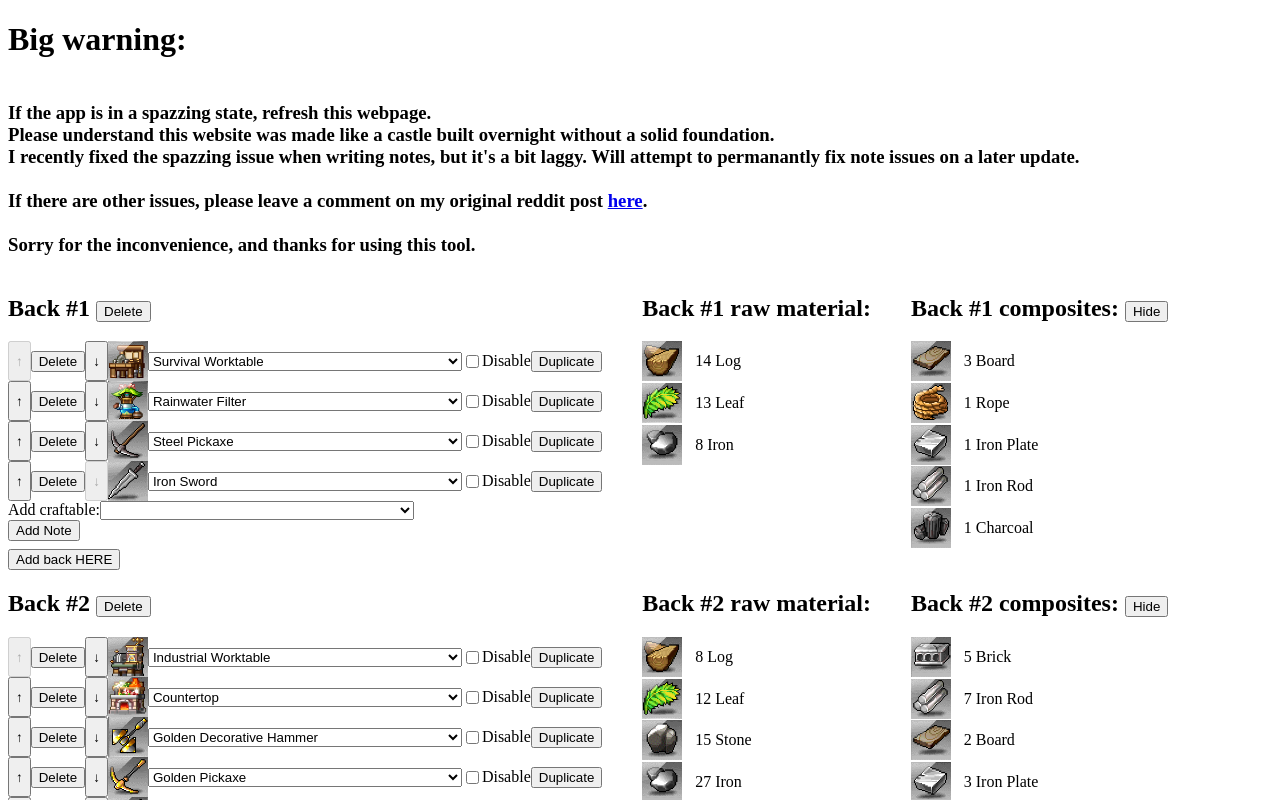
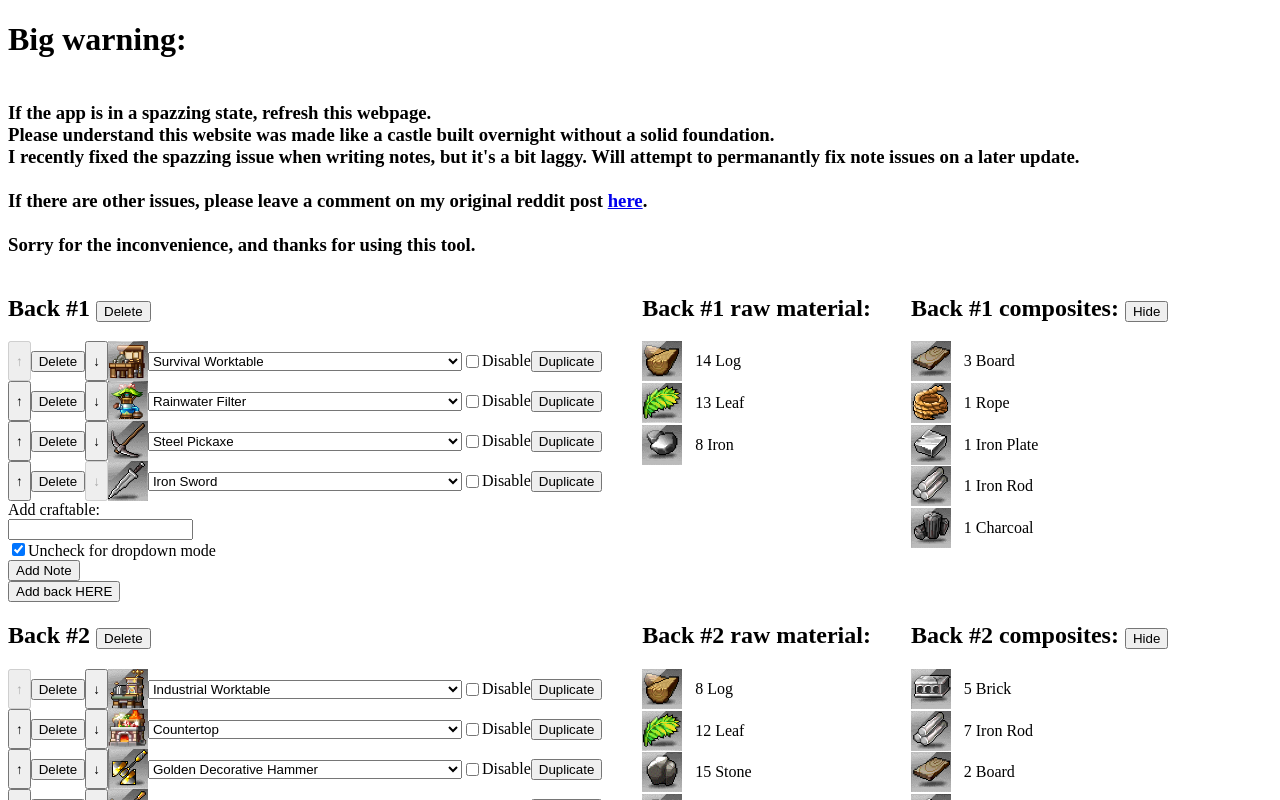
Before and after one commit to SLAzurin/misty-island-router, a React (Create React App) app: page / in a window 1280 px wide. Shown: the top 800 px of the page. Built offline with nearby package versions, Linux system fonts and the light colour scheme.

Commit message:
Add dumb search mode

```diff
--- a/src/App.tsx
+++ b/src/App.tsx
@@ -83,12 +83,12 @@ function App() {
   const [buildExportStrError, setBuildExportStrError] = useState("");
   const [showComposites, setShowComposites] = useState<boolean[]>([]);
   const [showImportRouteTextarea, setShowImportRouteTextarea] = useState(false);
-
-  useEffect(() => {
-    Object.keys(items).forEach((v) => {
-      getAsset(v);
-    });
-  }, []);
+  const [searchMode, setSearchMode] = useState<boolean[]>(
+    new Array(build.length).fill(false)
+  );
+  const [searchTerms, setSearchTerms] = useState<string[]>(
+    new Array(build.length).fill("")
+  );
 
   const addBack = (afterBackNumber?: number) => {
     let newBuild = [...build];
@@ -200,11 +200,9 @@ function App() {
   }, [buildExportStr]);
 
   useEffect(() => {
-    let newShowComposites: boolean[] = [];
-    for (let i = 0; i < build.length; i++) {
-      newShowComposites.push(true);
-    }
-    setShowComposites(newShowComposites);
+    setShowComposites(new Array(build.length).fill(true));
+    setSearchMode(new Array(build.length).fill(true));
+    setSearchTerms(new Array(build.length).fill(""));
     localStorage.setItem("mistyislandbuild", JSON.stringify(build));
   }, [build]);
 
@@ -382,6 +380,7 @@ function App() {
                       );
                     })}
                     <label>Add craftable:</label>
+                    {!searchMode[backNumber] && (
                       <select
                         name={"add-craftable-" + backNumber}
                         title={"add-craftable-" + backNumber}
@@ -405,6 +404,55 @@ function App() {
                             );
                           })}
                       </select>
+                    )}
+                    {searchMode[backNumber] && (
+                      <div>
+                        <input
+                          value={searchTerms[backNumber]}
+                          onChange={(e) => {
+                            let newSearchTerm = [...searchTerms];
+                            newSearchTerm[backNumber] = e.target.value;
+                            setSearchTerms(newSearchTerm);
+                          }}
+                        ></input>
+                        <div>
+                          {searchTerms[backNumber].length !== 0 &&
+                            Object.keys(items).map((itemName) => {
+                              if (
+                                itemName
+                                  .toLowerCase()
+                                  .includes(searchTerms[backNumber])
+                              ) {
+                                return (
+                                  <button
+                                    onClick={() => {
+                                      addCraftable(backNumber, itemName);
+                                    }}
+                                  >
+                                    {itemName}
+                                  </button>
+                                );
+                              }
+                              return null;
+                            })}
+                        </div>
+                      </div>
+                    )}
+                    <input
+                      id={`searchmode-${backNumber}`}
+                      type={"checkbox"}
+                      onChange={() => {
+                        let newSearchMode = [...searchMode];
+                        newSearchMode[backNumber] = !newSearchMode[backNumber];
+                        setSearchMode(newSearchMode);
+                      }}
+                      checked={searchMode[backNumber]}
+                    ></input>
+                    <label htmlFor={`searchmode-${backNumber}`}>
+                      {searchMode[backNumber]
+                        ? "Uncheck for dropdown mode"
+                        : "Check for text search mode"}
+                    </label>
                     <div>
                       {typeof back.note !== "undefined" && (
                         <div>
```
Lines whose indentation alone changed are shown as unchanged.
